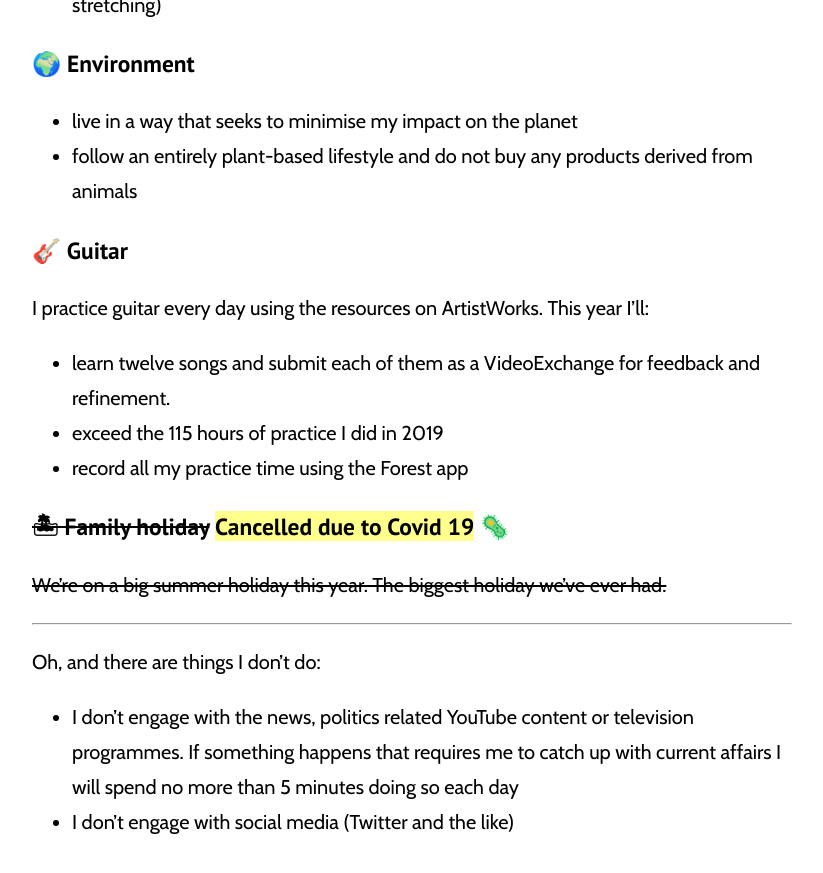
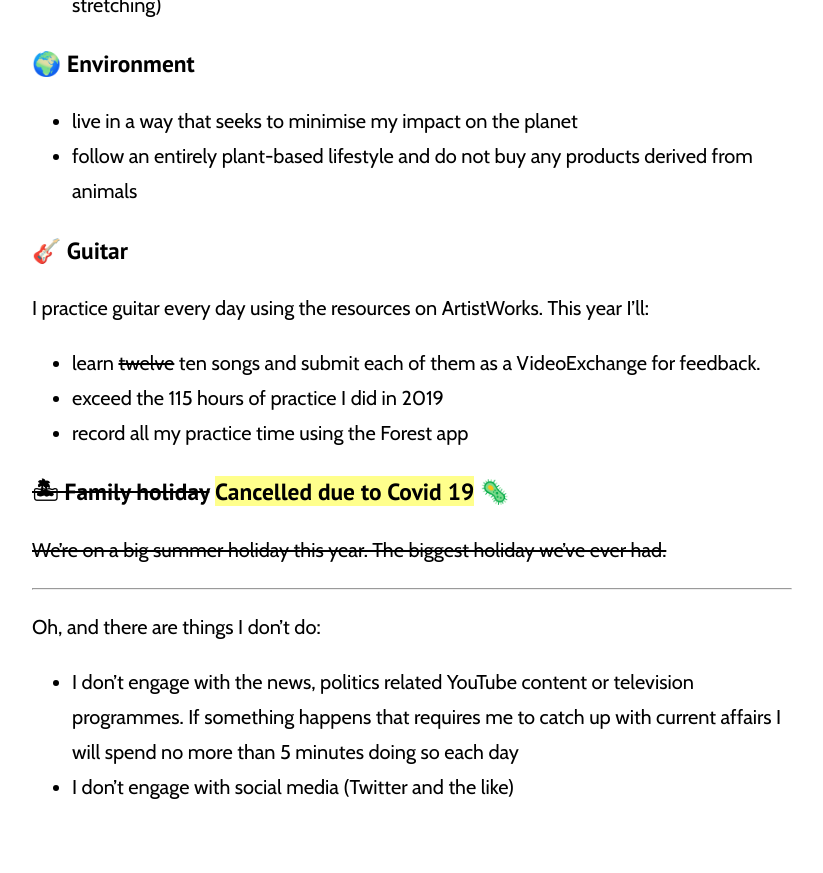
Before and after one commit to gtvj/gtvj.github.io, a Jekyll site: the page built from plans-2020.md, in a window 1280 px wide and 900 px high, scrolled down 1546 px. Shown: the top 873 px of the window, without its empty margins (228-1051 px from the left). Built offline with Jekyll 4.4.1, drawn with Linux system fonts in a browser that asks for light colours; nearby versions of some CDN libraries.

Commit message:
Small change to 2020 goals

```diff
--- a/plans-2020.md
+++ b/plans-2020.md
@@ -46,7 +46,7 @@ A healthy diet and regular exercise have a huge impact on my mental health and w
 
 I practice guitar every day using the resources on ArtistWorks. This year I'll:
 
-* learn twelve songs and submit each of them as a VideoExchange for feedback and refinement.
+* learn <s>twelve</s> ten songs and submit each of them as a VideoExchange for feedback.
 * exceed the 115 hours of practice I did in 2019
 * record all my practice time using the Forest app
 
```
